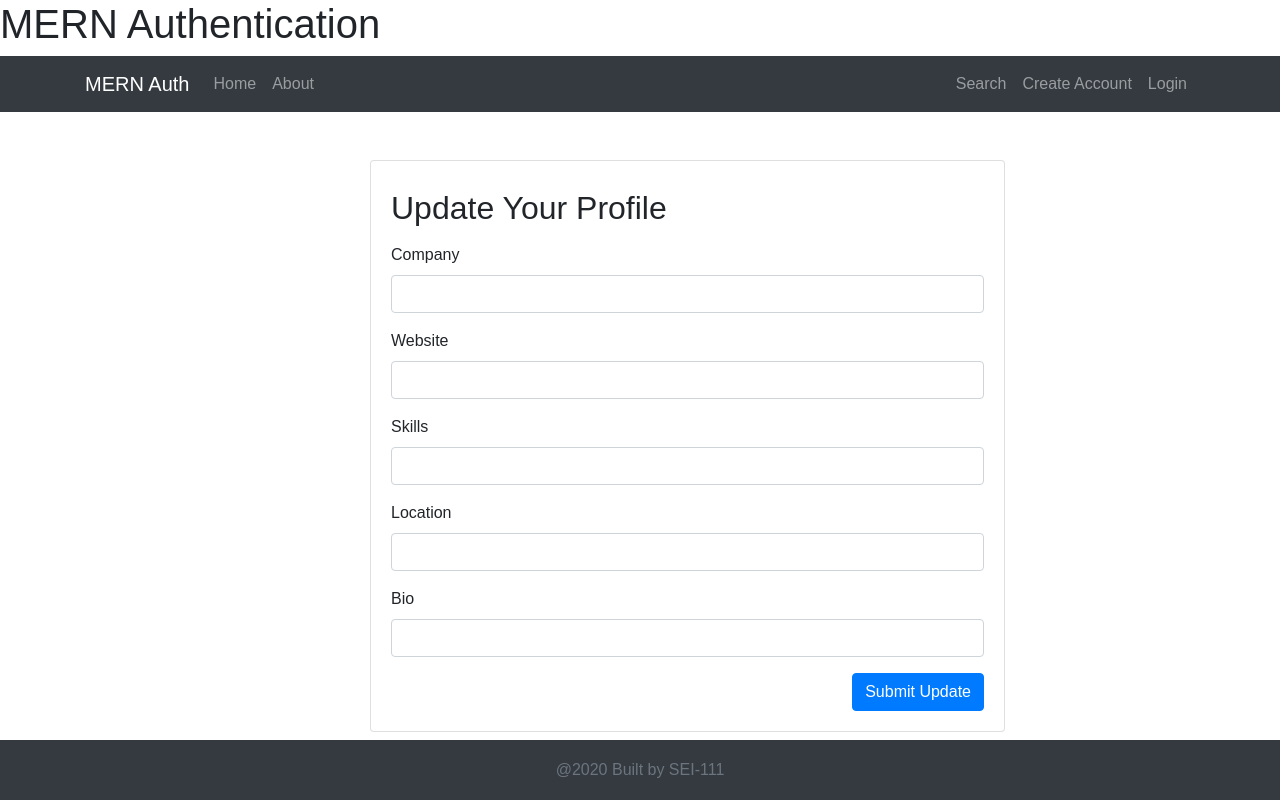
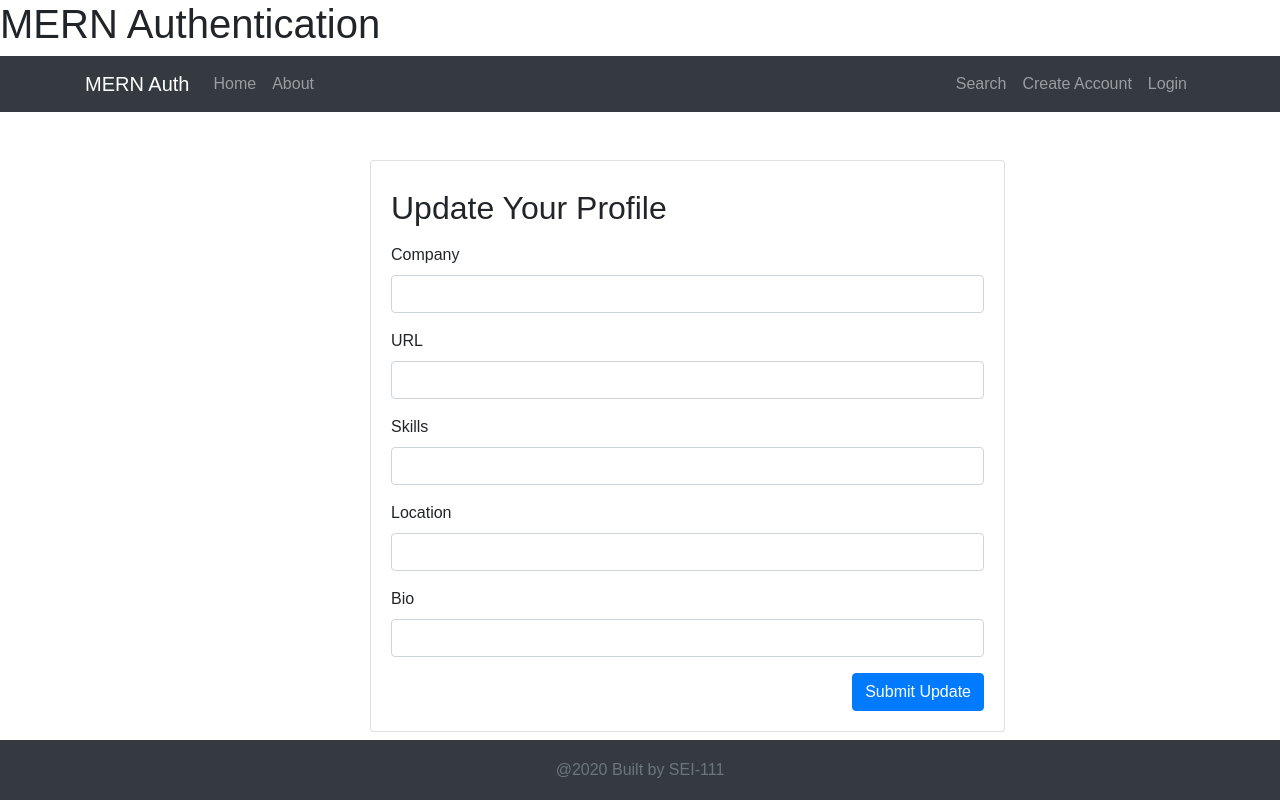
Before and after one commit to aharri64/front_Hobbyist_Corner, a React (Create React App) app: page /profileUpdate in a window 1280 px wide. Built offline with nearby package versions, Linux system fonts and the light colour scheme; no server answers.

Commit message:
Update ProfileUpdate.js
Change website label to URL

```diff
--- a/src/components/ProfileUpdate.js
+++ b/src/components/ProfileUpdate.js
@@ -65,7 +65,7 @@ const ProfileUpdate = (props) => {
                             <input type="company" name="company" value={company} onChange={handleCompany} className="form-control" />
                         </div>
                         <div className="form-group">
-                            <label htmlFor="website">Website</label>
+                            <label htmlFor="website">URL</label>
                             <input type="website" name="website" value={website} onChange={handleWebsite} className="form-control" />
                         </div>
                         <div className="form-group">
```
